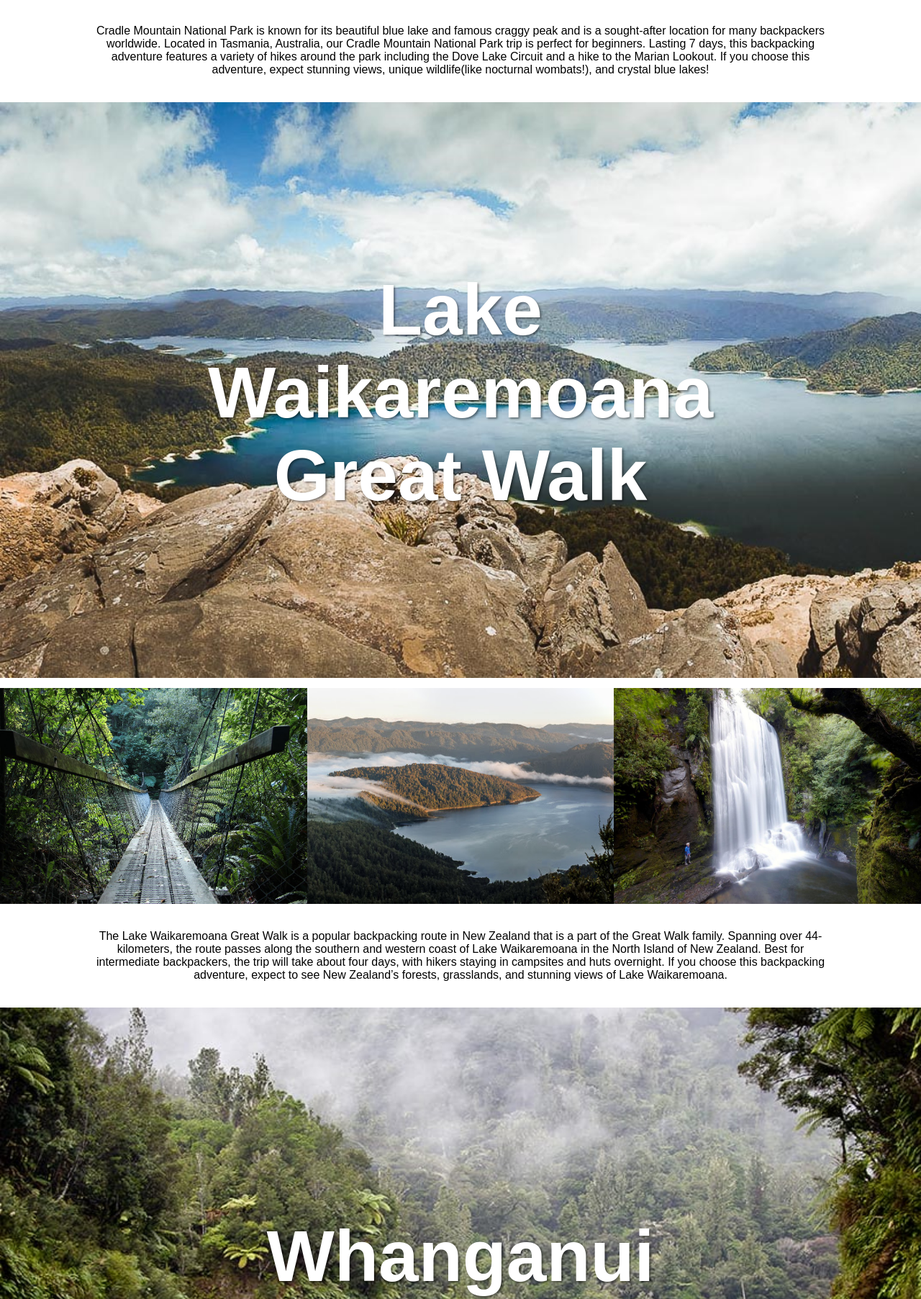
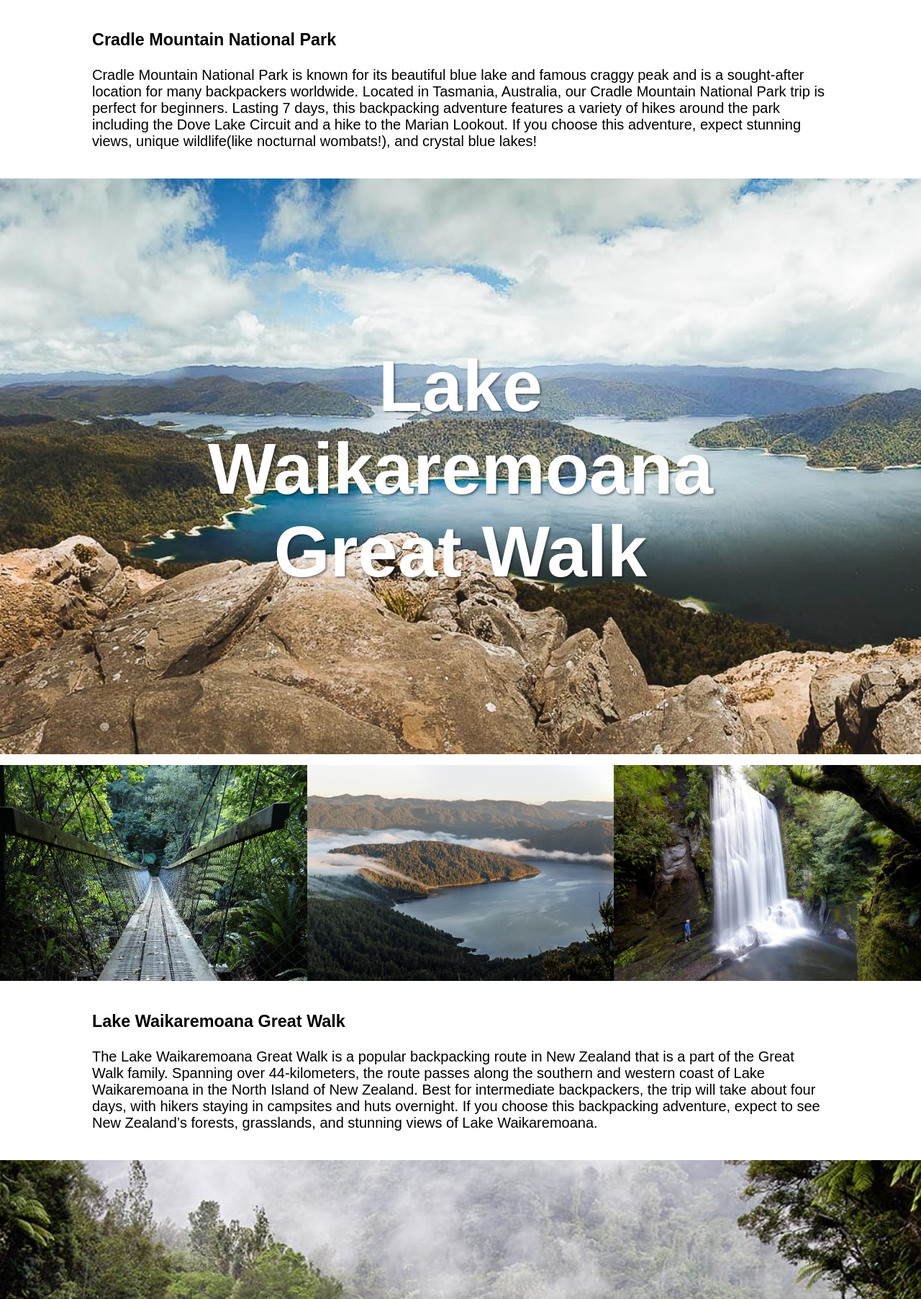
Before and after one commit to lappe044/CS-268-Project-One, a PHP site: page /oceania.html in a window 1280 px wide. Shown: the part 1274-3079 px from the top of the page at 72% size. Run offline with PHP 8.4, Linux system fonts and the light colour scheme.

Commit message:
Continent Page Updates
Headers

```diff
--- a/antarctica.html
+++ b/antarctica.html
@@ -48,6 +48,8 @@
             <img src="images/Falkland-Penguins.jpg" alt="Penguins at the Falkland Islands">
         </div>
 
+        <h3>Falkland Islands</h3>
+
         <p>Do you love animals? Then the Falkland Islands Antarctica cruise is for you! In this adventure,
         you will board the Plancius ship in Ushuaia, Argentina and travel around Antarctica for 19 days.
         Some of the stops on the trip are Carcass Island, Saunders Island, Port Stanley, and Fortuna Bay.
@@ -71,6 +73,8 @@
             <img src="images/Polar-Mountain.png" alt="Snowy mountain in the Polar Circle">
         </div>
 
+        <h3>Polar Circle</h3>
+
         <p>Departing from Ushuaia, Argentina our eleven-day polar circle cruise is the perfect
         expedition for the adventurers interested in camping, kayaking, and diving in the arctic circle.
         Traveling through the Polar Circle and the Antarctic Peninsula, passengers can expect to see incredible
@@ -92,6 +96,8 @@
             <img src="images/Wedell-Penguins.jpg" alt="Penguins">
         </div>
 
+        <h3>Weddell Sea</h3>
+
         <p>Our final cruise is the Weddell Sea cruise. Departing from Ushuaia, Argentina, passengers
         will cruise on the Ortelius ship for ten nights.  This expedition resembles an actual research
         expedition where passengers will explore the range of Emperor Penguins near Snow Hill Island via
--- a/css/europe_css.css
+++ b/css/europe_css.css
@@ -2,6 +2,7 @@ body {
   margin: 0px;
   padding: 0px;
   font-family: Arial, Helvetica, sans-serif;
+  font-size: 20px;
 }
 
 #header,
@@ -70,12 +71,19 @@ img {
   transform: translate(-50%, -50%);
 }
 
-p {
+h3 {
   position: relative;
-  text-align: center;
+  text-align: left;
   padding-left: 10%;
   padding-right: 10%;
   padding-top: 20px;
+}
+
+p {
+  position: relative;
+  text-align: left;
+  padding-left: 10%;
+  padding-right: 10%;
   padding-bottom: 20px;
 }
 
@@ -83,8 +91,8 @@ p {
   display: flex;
   flex-wrap: wrap;
   flex-direction: row;
+  align-content: center;
   width: 100%;
-  align-content: center;
   margin-top: 10px;
 }
 
@@ -92,3 +100,9 @@ p {
   width: 33.33%;
   height: 300px;
 }
+
+@media (max-width: 500px) {
+  .threeImages > img {
+    height: 100px;
+  }
+}
--- a/europe.html
+++ b/europe.html
@@ -48,6 +48,8 @@
             <img src="images/lakeAlps.jpg" alt="Lake in the Alps">
         </div>
 
+        <h3>Alps</h3>
+
         <p>Perhaps the most famous mountain range in Europe, the Alps are the highest and most extensive mountain range system in Europe.
         They are approximately 1,200 km and stretch across eight countries: France, Switzerland, Monaco, Italy, Liechtenstein, Austria, Germany, and Slovenia.
         As well as their mountains, the Alps are also famous for their stunning lakes including Lake Geneva, Lake Constance, and Lake Como. If you choose our Alps
@@ -70,6 +72,8 @@
             <img src="images/blueLake-Tatras.jpg" alt="Sky blue lake in the Tatras">
         </div>
 
+        <h3>Tatra Mountains</h3>
+
         <p>The High Tatras are the highest mountain range in the Carpathian Mountains, which stretch from Northern Slovakia to Southern Poland.
         This 4-day backpacking adventure starts in Tatranska Kotlina village and ends in Strbske pleso. Expect beautiful alpine lakes, cozy mountain
         huts, and friendly fellow hikers if you choose this backpacking adventure! Running from mid-June to the end of October, this moderate hike is
@@ -90,6 +94,8 @@
             <img src="images/Highlands-Path.jfif" alt="Sky blue lake in the Tatras">
         </div>
 
+        <h3>The West Highland Way</h3>
+
         <p>Stretching 96 miles, the West Highland Way is one of Scotland’s most famous hiking routes starting in Milngavie and running all the way
         to Fort William. This famous hiking trail features a large variety of scenery that highlights Scotland’s unique, haunting beauty. From
         countryside parks to loch-shores and open moorlands to steep mountains in the Scottish highlands, you will see everything and more on this
--- a/oceania.html
+++ b/oceania.html
@@ -48,6 +48,8 @@
             <img src="images/Cradle-Mountain-Lookout.jpg" alt="Lookout at Cradle Mountain National Park">
         </div>
 
+        <h3>Cradle Mountain National Park</h3>
+
         <p>Cradle Mountain National Park is known for its beautiful blue lake and famous craggy peak and is a
         sought-after location for many backpackers worldwide. Located in Tasmania, Australia, our Cradle Mountain
         National Park trip is perfect for beginners. Lasting 7 days, this backpacking adventure features a variety
@@ -70,6 +72,8 @@
             <img src="images/GreatWalk-Waterfall.jpg" alt="Cool waterfall on Lake Waikaremoana Great Walk">
         </div>
 
+        <h3>Lake Waikaremoana Great Walk</h3>
+
         <p>The Lake Waikaremoana Great Walk is a popular backpacking route in New Zealand that is a part of the
         Great Walk family. Spanning over 44-kilometers, the route passes along the southern and western coast of
         Lake Waikaremoana in the North Island of New Zealand. Best for intermediate backpackers, the trip will
@@ -91,6 +95,8 @@
             <img src="images/Whanganui-Women.jpg" alt="Picture from back of canoe - Whanganui river">
         </div>
 
+        <h3>Whanganui Journey</h3>
+
         <p>Diverting from our normal options, our final Oceania trip is a kayaking adventure. Available
         from late October to late April,  the Whanganui Journey is a five-day trip down the beautiful Whanganui
         River (the longest river in New Zealand). Starting in Tamarau and ending in Pipiriki, campers will travel downriver
```
